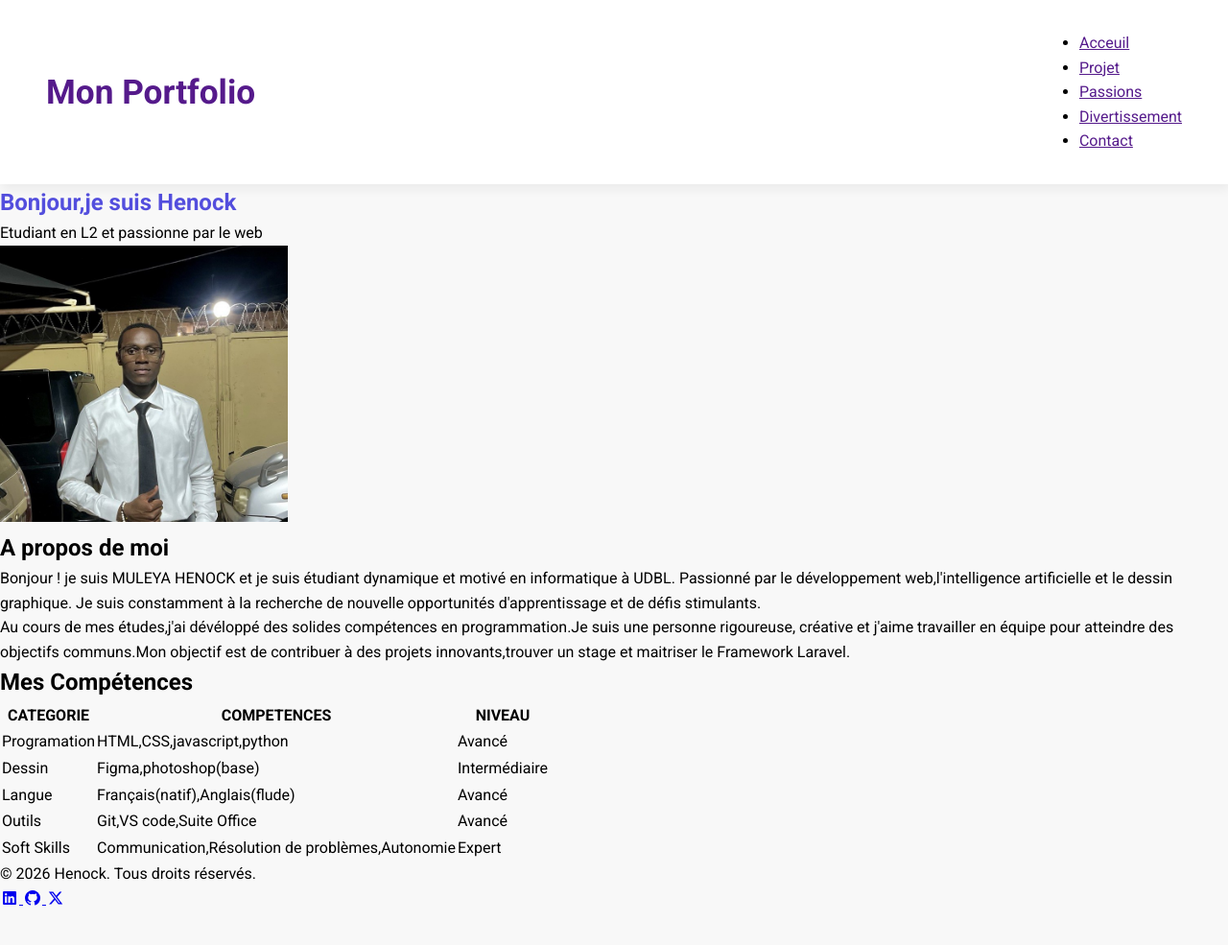
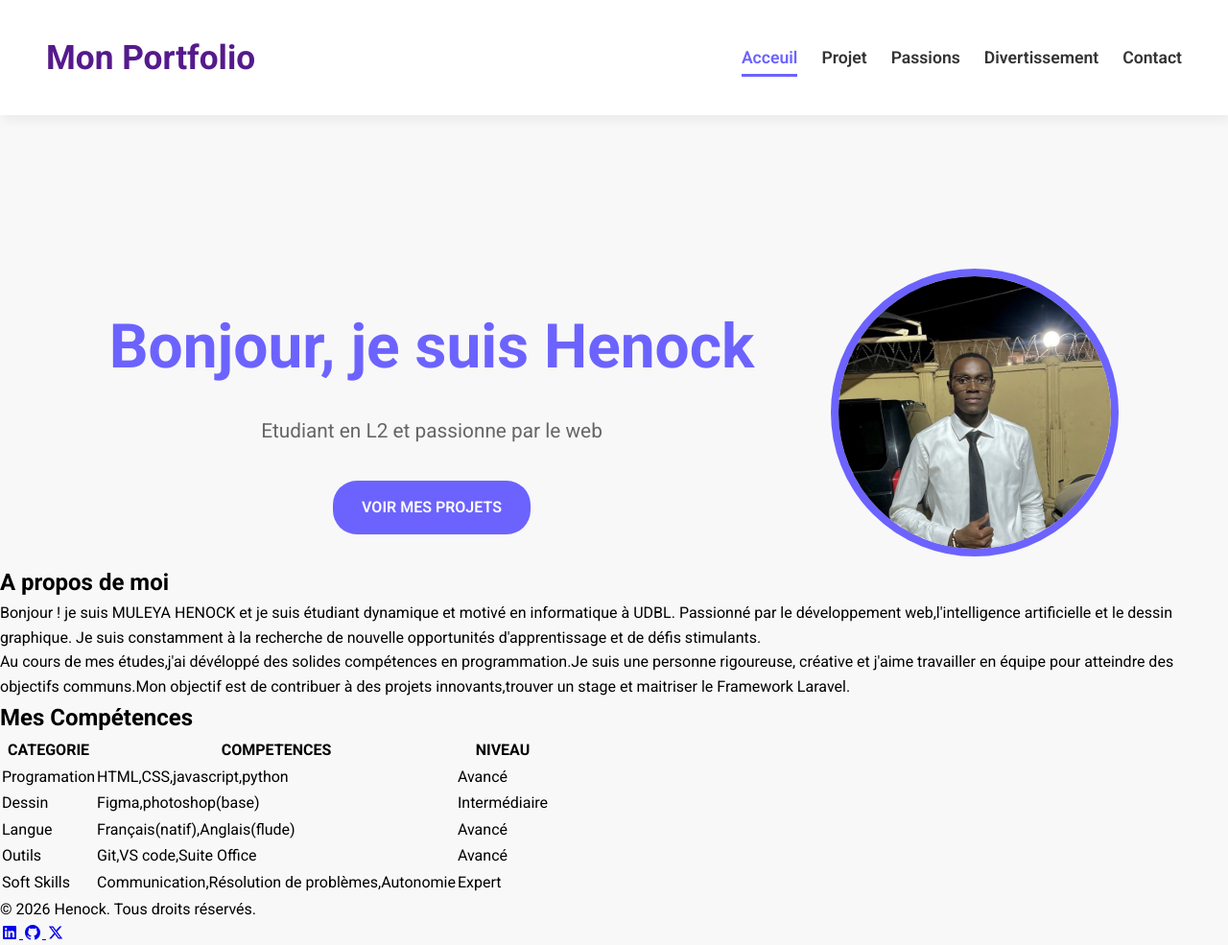
Before and after one commit to MuleyaHenock/Mon-Portfolio-2026, a plain HTML site: page index.html in a window 1280 px wide. Shown: the whole page at 96% size. Before the commit the page ends 950 px from the top, so only its background shows below. Drawn offline with Linux system fonts and the light colour scheme.

Commit message:
stilisation de la section hero

```diff
--- a/css/style.css
+++ b/css/style.css
@@ -7,9 +7,7 @@
     --gris-tres-clair: #f8f8f8;
     --gris-clair: #EEE;
 }
-h1{
-    color: var(--violet-fonce);
-}
+
 *{
     margin: 0;
     padding: 0;
@@ -32,12 +30,105 @@ header {
     align-items: center;
     padding: 2rem 3rem;
 }
-h1 {
-    color: var(--violet-fonce);
-}
+
 header div a {
     text-decoration: none;
     font-size: 2.2rem;
     font-weight: bold;
     columns: var(--violet-doux);
 }
+ul li{
+    list-style: none;
+    margin-left: 25px;
+}
+
+ul {
+    list-style: none;
+}
+ul {
+    display: flex  ;
+}
+ul li a{
+    text-decoration: none;
+    color: var(--gris-tres-fonce);
+    font-weight: 600;
+    font-size: 1.1rem;
+    position: relative;
+    padding: 10px 0;
+}
+ul li a:hover {
+    color: var(--violet-doux);
+}
+ul li a::after{
+    content: '';
+    position: absolute;
+    left: 0;
+    bottom: 0;
+    height: 3px;
+    width: 0;
+    background-color: var(--violet-doux);
+    transition: width 0.3s ease;
+
+}
+ul li a:hover::after{
+    width: 100%;
+}
+a.active {
+    color: var(--violet-doux);
+}
+a.active::after {
+    width: 100%;
+}
+
+.hero {
+    display: flex;
+    justify-content: center;
+    align-items: center;
+    gap: 5rem;
+    text-align: center;
+    margin-top: 10rem;
+}
+
+.hero img {
+    width: 300px;
+    height: 300px;
+    object-fit: cover;
+    border-radius: 50%;
+    border: 8px solid var(--violet-doux);
+}
+
+.hero h1 {
+    color: var(--violet-doux);
+    font-size: 4rem;
+    font-weight: 700;
+    margin-bottom: 1.2rem;
+}
+
+.hero p {
+    color: var(--gris-froce);
+    font-size: 1.3rem;
+    margin-bottom: 1.2rem;
+}
+
+.hero a{
+    text-decoration: none;
+    display: inline-block;
+    background-color: var(--violet-doux);
+    color: white;
+    padding: 15px 30px;
+    border-radius: 25px;
+    text-transform: uppercase;
+    letter-spacing: 1.2;
+    font-weight: 600;
+    margin-top: 1rem;
+    transition: background-color 0.3s ease, transform 0.2s ease;
+}
+
+.hero a:hover {
+    background-color: var(--violet-fonce);
+    transform: translateY(-3px);
+}
+
+main{
+
+}
--- a/index.html
+++ b/index.html
@@ -12,30 +12,31 @@
 </head>
 <body>
     <header>
-        <div>
+        <DIv>
             <a href="">Mon Portfolio</a>
-        </div>
+        </DIv>
         <nav>
             <ul>
-                <li><a href="">Acceuil</a></li>
-                <li><a href="">Projet</a></li>
-                <li><a href="">Passions</a></li>
-                <li><a href="">Divertissement</a></li>
-                <li><a href="">Contact</a></li>
+                <li><a href="index.html" class="active">Acceuil</a></li>
+                <li><a href="Projets.html">Projet</a></li>
+                <li><a href="Passions.html">Passions</a></li>
+                <li><a href="Divertissement.html">Divertissement</a></li>
+                <li><a href="Contact.html">Contact</a></li>
             </ul>
         </nav>
     </header>
-    <main>
-        <section>
+     <main>
+        <section class="hero">
             <div>
-                <h1>Bonjour,je suis Henock</h1>
+                <h1>Bonjour, je suis Henock</h1>
                 <p>Etudiant en L2 et passionne par le web</p>
-                <a href="voir mes projet"></a>
+                <a href="voir mes projet">Voir mes projets</a>
             </div>
             <div>
                 <img src="Images/henock.jpg" alt="henock"width=300>
             </div>
         </section>
+
         <section>
             <h2>A propos de moi</h2>
             <p>
@@ -90,6 +91,7 @@
             </table>
         </section>
     </main>
+    </header>
     <footer>
         <p>
             &copy; 2026 Henock. Tous droits réservés.
```
Also changed, not shown: Contact.html (added, +46 -0 lines), Divertissement.html (added, +46 -0 lines), Passions.html (added, +44 -0 lines), Projets.html (added, +46 -0 lines), 1 other file.
